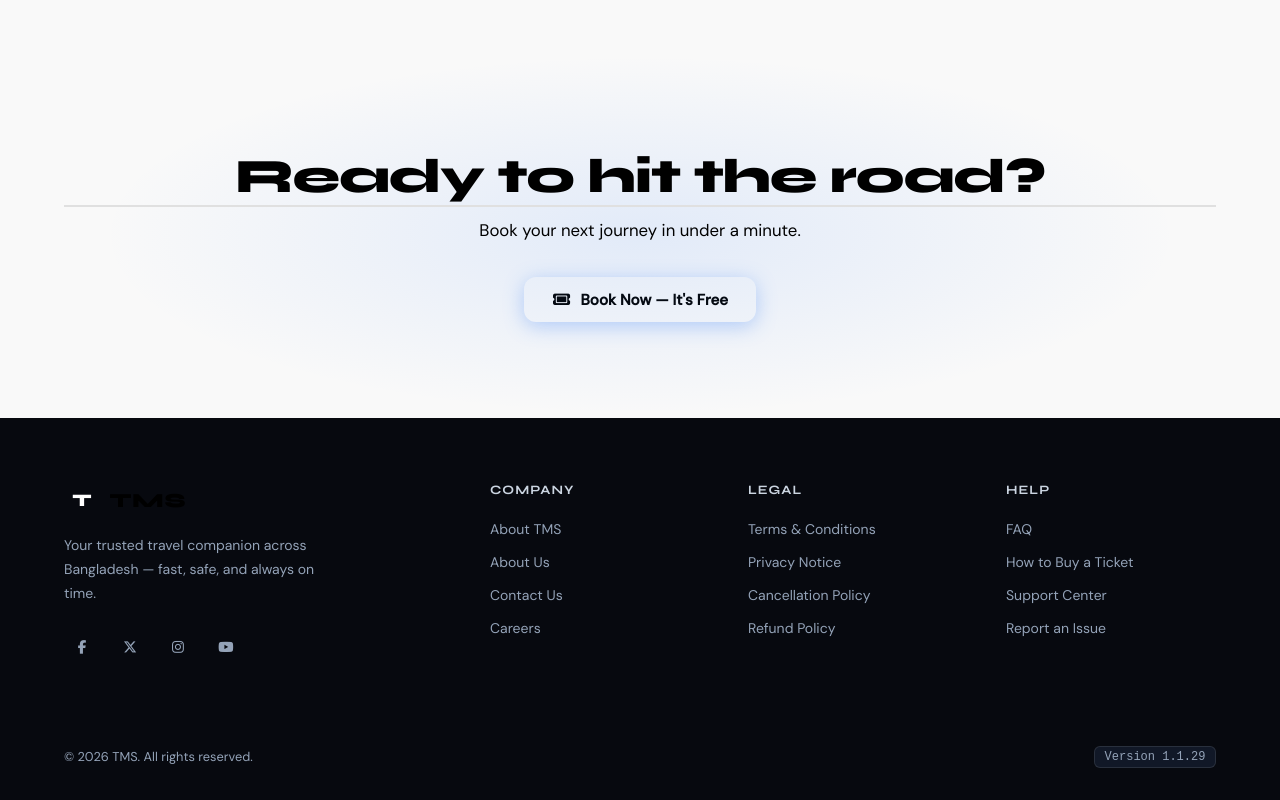
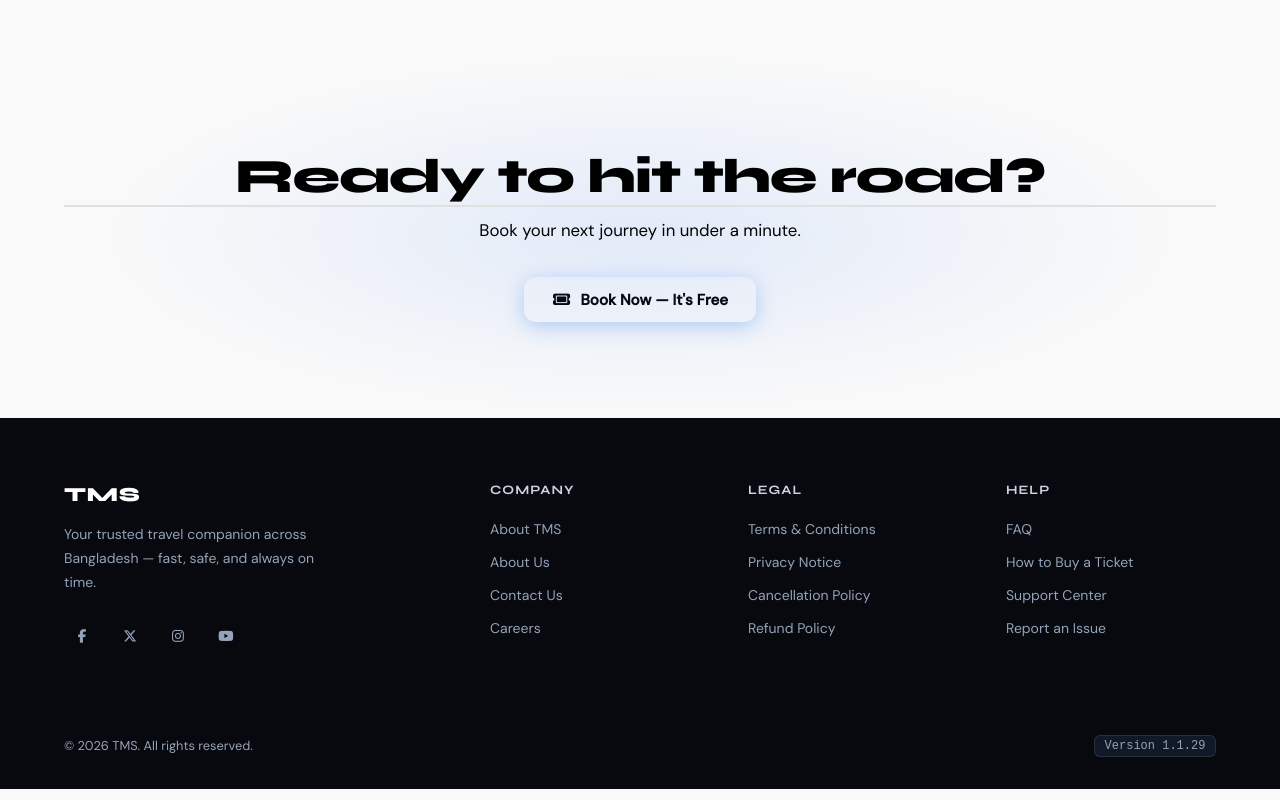
Before and after one commit to MirzaMinhaz/ticket-management-angular-frontend, an Angular app: page /home in a window 1280 px wide. Shown: the part 3135-3935 px from the top of the page. Built offline with nearby package versions, Linux system fonts and the light colour scheme; sample sign-in values are in the browser's storage.

Commit message:
home page design and routing fixation

```diff
--- a/src/app/components/home/home.component.css
+++ b/src/app/components/home/home.component.css
@@ -695,25 +695,12 @@
   align-items: center;
   gap: .6rem;
 }
-.tms-nav__logo-mark {
-  width: 36px;
-  height: 36px;
-  background: var(--tms-blue);
-  border-radius: 10px;
-  display: flex;
-  align-items: center;
-  justify-content: center;
-  font-family: 'Syne', sans-serif;
-  font-weight: 800;
-  font-size: 1.1rem;
-  color: #fff;
-}
 .tms-nav__logo-text {
   font-family: 'Syne', sans-serif;
   font-weight: 800;
   font-size: 1.25rem;
   letter-spacing: .04em;
-  color: var(--tms-text);
+  color: #ffffff;
 }
 
 .footer__tagline {
--- a/src/app/components/home/home.component.html
+++ b/src/app/components/home/home.component.html
@@ -303,7 +303,6 @@
     <div class="footer__top">
       <div class="footer__brand">
         <div class="tms-nav__logo footer__logo">
-          <span class="tms-nav__logo-mark">T</span>
           <span class="tms-nav__logo-text">TMS</span>
         </div>
         <p class="footer__tagline">Your trusted travel companion across Bangladesh — fast, safe, and always on time.</p>
--- a/src/app/components/home/home.component.ts
+++ b/src/app/components/home/home.component.ts
@@ -1,10 +1,13 @@
 // src/app/home/home.component.ts
 import { Component } from '@angular/core';
+import { RouterModule } from '@angular/router';
 
 @Component({
   selector: 'app-home',
   templateUrl: './home.component.html',
-  styleUrls: ['./home.component.css']
+  styleUrls: ['./home.component.css'],
+  standalone: true,
+  imports: [RouterModule],
 })
 export class HomeComponent {
 
```
